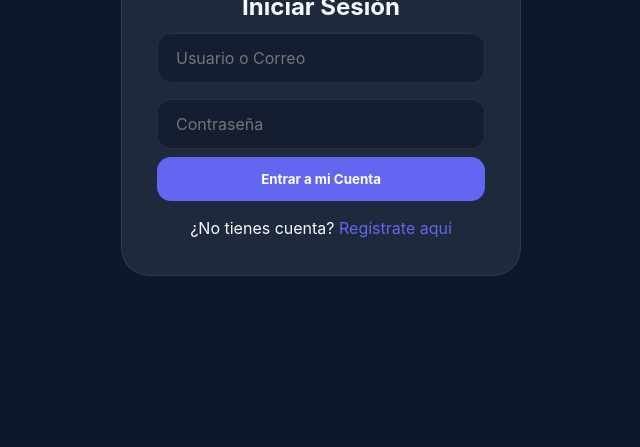
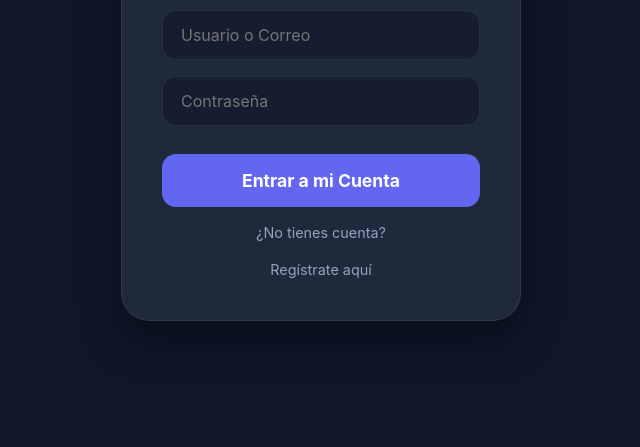
Before and after one commit to Reymilan15/milos-cuentas, a website built with Vite: page index.html in a window 1280 px wide. Shown: the part 353-800 px from the top of the page, without its empty margins (319-959 px from the left). Built offline with nearby package versions, Linux system fonts and the light colour scheme.

Commit message:
Update estilos.css

```diff
--- a/estilos.css
+++ b/estilos.css
@@ -304,3 +304,57 @@ button {
     background: var(--border);
     border-radius: 10px;
 }
+/* --- FORZAR DISEÑO DE LOGIN Y REGISTER (SIN BORRAR LO ANTERIOR) --- */
+
+/* Contenedor principal del Login */
+#login-screen {
+    display: flex !important;
+    justify-content: center !important;
+    align-items: center !important;
+    min-height: 100vh !important;
+    width: 100% !important;
+    background-color: var(--bg-dark);
+}
+
+/* La caja donde están los inputs */
+.auth-box {
+    background: var(--card-bg) !important;
+    padding: 40px !important;
+    border-radius: 28px !important;
+    border: 1px solid var(--border) !important;
+    width: 100% !important;
+    max-width: 400px !important;
+    text-align: center !important;
+    box-shadow: 0 20px 40px rgba(0,0,0,0.4) !important;
+}
+
+/* El texto dentro de la caja de login */
+.auth-box h2 {
+    color: var(--text-white) !important;
+    margin-bottom: 10px !important;
+    font-size: 1.8rem !important;
+}
+
+/* Los links de "Crear cuenta" o "Ya tengo cuenta" */
+.auth-box p, .auth-box span {
+    color: var(--text-muted) !important;
+    cursor: pointer;
+    font-size: 0.9rem;
+    margin-top: 15px;
+    display: block;
+}
+
+/* Botones específicos de Login/Registro */
+#login-form-container button,
+#register-form-container button {
+    background: var(--primary) !important;
+    color: white !important;
+    margin-top: 20px !important;
+    padding: 16px !important;
+    font-size: 1.1rem !important;
+}
+
+/* Ajuste para que el formulario de registro no se vea pegado */
+#register-form-container {
+    width: 100%;
+}
```
